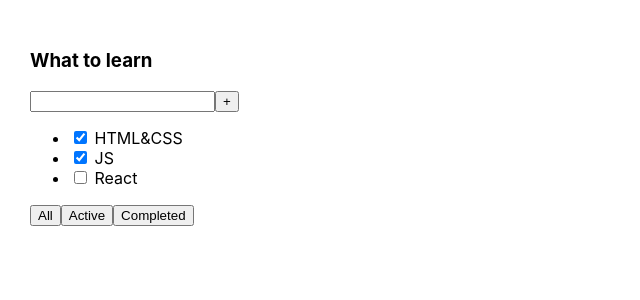
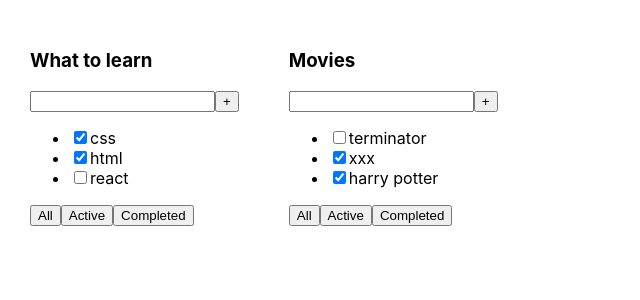
Before and after one commit to maximLomako/ReactToDoList, a React (Create React App) app: page / in a window 1280 px wide. Shown: the top 300 px of the page, without its empty margins (0-640 px from the left). Built offline with nearby package versions, Linux system fonts and the light colour scheme.

Commit message:
feat: add todolist component, add props

```diff
--- a/package.json
+++ b/package.json
@@ -12,7 +12,7 @@
     "@types/react-dom": "^16.9.0",
     "react": "^16.13.1",
     "react-dom": "^16.13.1",
-    "react-scripts": "3.4.1",
+    "react-scripts": "^3.4.3",
     "typescript": "~3.7.2"
   },
   "scripts": {
--- a/src/App.tsx
+++ b/src/App.tsx
@@ -1,28 +1,28 @@
 import React from 'react';
 import './App.css';
+import {TaskType, Todolist} from "./Todolist";
 
 function App() {
-    return (
-        <div className="App">
-            <div>
-                <h3>What to learn</h3>
-                <div>
-                    <input/>
-                    <button>+</button>
-                </div>
-                <ul>
-                    <li><input type="checkbox" checked={true}/> <span>HTML&CSS</span></li>
-                    <li><input type="checkbox" checked={true}/> <span>JS</span></li>
-                    <li><input type="checkbox" checked={false}/> <span>React</span></li>
-                </ul>
-                <div>
-                    <button>All</button>
-                    <button>Active</button>
-                    <button>Completed</button>
-                </div>
-            </div>
-        </div>
-    );
+
+  let task1: Array<TaskType> = [
+    {id: 1, title: 'css', isDone: true},
+    {id: 2, title: 'html', isDone: true},
+    {id: 3, title: 'react', isDone: false}
+  ]
+
+  let task2: Array<TaskType> = [
+    {id: 1, title: 'terminator', isDone: false},
+    {id: 2, title: 'xxx', isDone: true},
+    {id: 3, title: 'harry potter', isDone: true}
+  ]
+
+
+  return (
+    <div className='App'>
+      <Todolist title='What to learn' tasks={task1}/>
+      <Todolist title='Movies' tasks={task2}/>
+    </div>
+  );
 }
 
 export default App;
--- /dev/null
+++ b/src/Todolist.tsx
@@ -0,0 +1,44 @@
+import React from "react";
+
+
+export type TaskType = {
+  id: number,
+  title: string,
+  isDone: boolean
+}
+
+type TodolistPropsType = {
+  title: string
+  tasks: Array<TaskType>
+}
+
+export function Todolist(props: TodolistPropsType) {
+  return (
+    <div>
+      <h3>{props.title}</h3>
+      <div>
+        <input/>
+        <button>+</button>
+      </div>
+      <ul>
+        <li>
+          <input type="checkbox" checked={props.tasks[0].isDone}/>
+          <span>{props.tasks[0].title}</span>
+        </li>
+        <li>
+          <input type="checkbox" checked={props.tasks[1].isDone}/>
+          <span>{props.tasks[1].title}</span>
+        </li>
+        <li>
+          <input type="checkbox" checked={props.tasks[2].isDone}/>
+          <span>{props.tasks[2].title}</span>
+        </li>
+      </ul>
+      <div>
+        <button>All</button>
+        <button>Active</button>
+        <button>Completed</button>
+      </div>
+    </div>
+  )
+}
```
Also changed, not shown: 1 other file (tests, documents, lock files or other folders).
